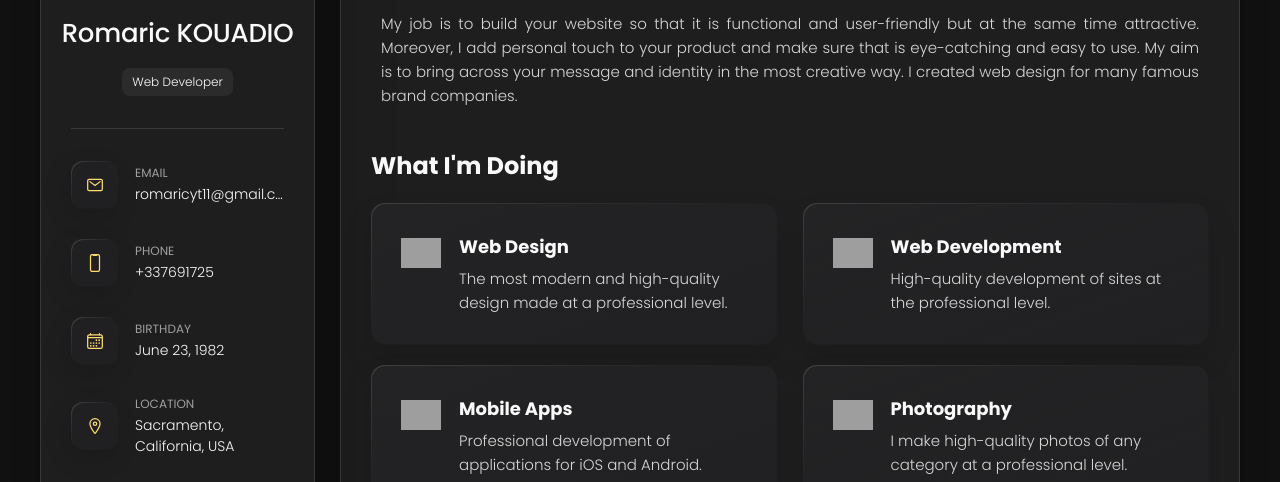
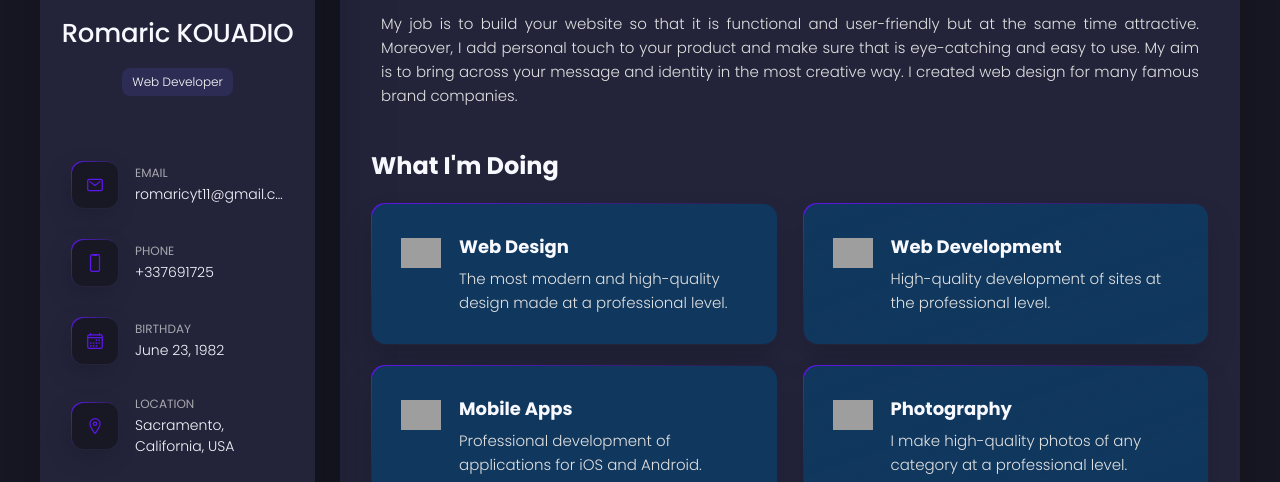
Before and after one commit to Kromaric/portfolio, a plain HTML site: page frontend/index.html in a window 1280 px wide. Shown: the part 245-727 px from the top of the page. Drawn offline with nearby package versions, Linux system fonts and the light colour scheme; grey boxes are pictures that could not be loaded.

```diff
--- a/style.css
+++ b/frontend/style.css
@@ -1,28 +1,40 @@
 @import url('https://fonts.googleapis.com/css2?family=Poppins:ital,wght@0,100;0,200;0,300;0,400;0,500;0,600;0,700;0,800;0,900;1,100;1,200;1,300;1,400;1,500;1,600;1,700;1,800;1,900&display=swap');
 
 :root {
-    --bg-gradient-onyx: linear-gradient(to bottom right, hsl(240, 1%, 25%) 3%, hsl(0, 0%, 19%) 97%);
-    --bg-gradient-jet: linear-gradient(to bottom right, hsla(240, 1%, 18%, .251) 3%, hsla(240, 2%, 11%, 0) 100%), hsl(240, 2%, 13%);
-    --bg-gradient-yellow1: linear-gradient(to bottom right, hsl(45, 100%, 71%) 0%, hsla(36, 100%, 69%, 0) 50%);
-    --bg-gradient-yellow2: linear-gradient(135deg, hsla(45, 100%, 71%, .251) 0%, hsla(35, 100%, 68%, 0) 59.86%), hsl(240, 2%, 13%);
-    --border-gradient-onyx: linear-gradient(to bottom right, hsl(0, 0%, 25%) 0%, hsla(0, 0%, 25%, 0) 50%);
-    --text-gradient-yellow: linear-gradient(to right, hsl(45, 100%, 72%), hsl(35, 100%, 68%));
+    /* Couleurs principales */
+    --primary: #5e17eb;
+    --primary-light: #8f5cf7;
+    --primary-dark: #3a0ca3;
+    --secondary: #10375d;
+    --secondary-light: #155196;
+    --secondary-dark: #0a2236;
 
-    --jet: hsl(0, 0%, 22%);
-    --onyx: hsl(240, 1%, 17%);
-    --eerie-black1: hsl(240, 2%, 13%);
-    --eerie-black2: hsl(240, 2%, 12%);
-    --smoky-black: hsl(0, 0%, 7%);
-    --white1: hsl(0, 0%, 100%);
-    --white2: hsl(0, 0%, 98%);
-    --orange-yellow-crayola: hsl(45, 100%, 72%);
-    --vegas-gold: hsl(45, 54%, 58%);
-    --light-gray: hsl(0, 0%, 84%);
-    --light-gray70: hsla(0, 0%, 84%, .7);
-    --bittersweet-shimmer: hsl(0, 43%, 51%);
+    /* Dégradés */
+    --bg-gradient-onyx: linear-gradient(to bottom right, #10375d 3%, #5e17eb 97%);
+    --bg-gradient-jet: linear-gradient(to bottom right, #10375d40 3%, #5e17eb00 100%), #10375d;
+    --bg-gradient-yellow1: linear-gradient(to bottom right, #5e17eb 0%, #8f5cf700 50%);
+    --bg-gradient-yellow2: linear-gradient(135deg, #5e17eb40 0%, #8f5cf700 60%), #10375d;
+    --border-gradient-onyx: linear-gradient(to bottom right, #5e17eb 0%, #5e17eb00 50%);
+    --text-gradient-yellow: linear-gradient(to right, #5e17eb, #8f5cf7);
 
+    /* Neutres et fonds */
+    --jet: #22223b;
+    --onyx: #2c2c54;
+    --eerie-black1: #181825;
+    --eerie-black2: #23233a;
+    --smoky-black: #181825;
+    --white1: #ffffff;
+    --white2: #f8f8ff;
+    --orange-yellow-crayola: #5e17eb;
+    --vegas-gold: #8f5cf7;
+    --light-gray: #e0e0e0;
+    --light-gray70: #e0e0e0b3;
+    --bittersweet-shimmer: #e4572e;
+
+    /* Typo */
     --ff-poppins: 'Poppins', sans-serif;
 
+    /* Font sizes */
     --fs1: 24px;
     --fs2: 18px;
     --fs3: 17px;
@@ -32,17 +44,20 @@
     --fs7: 13px;
     --fs8: 12px;
 
+    /* Font weights */
     --fw300: 300;
     --fw400: 400;
     --fw500: 500;
     --fw600: 600;
 
-    --shadow1: -4px 8px 24px hsla(0, 0%, 0%, .25);
-    --shadow2: 0px 16px 30px hsla(0, 0%, 0%, .25);
-    --shadow3: 0px 16px 40px hsla(0, 0%, 0%, .25);
-    --shadow4: 0px 25px 50px hsla(0, 0%, 0%, .15);
-    --shadow5: 0px 24px 80px hsla(0, 0%, 0%, .25);
+    /* Ombres */
+    --shadow1: -4px 8px 24px #00000040;
+    --shadow2: 0px 16px 30px #00000040;
+    --shadow3: 0px 16px 40px #00000040;
+    --shadow4: 0px 25px 50px #00000026;
+    --shadow5: 0px 24px 80px #00000040;
 
+    /* Transitions */
     --transition1: .25s ease;
     --transition2: .5s ease-in-out;
 }
```
Also changed, not shown: frontend/brouillon.css (line endings or trailing spaces), frontend/index.html (renamed from index.html), frontend/main.js (renamed from main.js), 3 other files.
